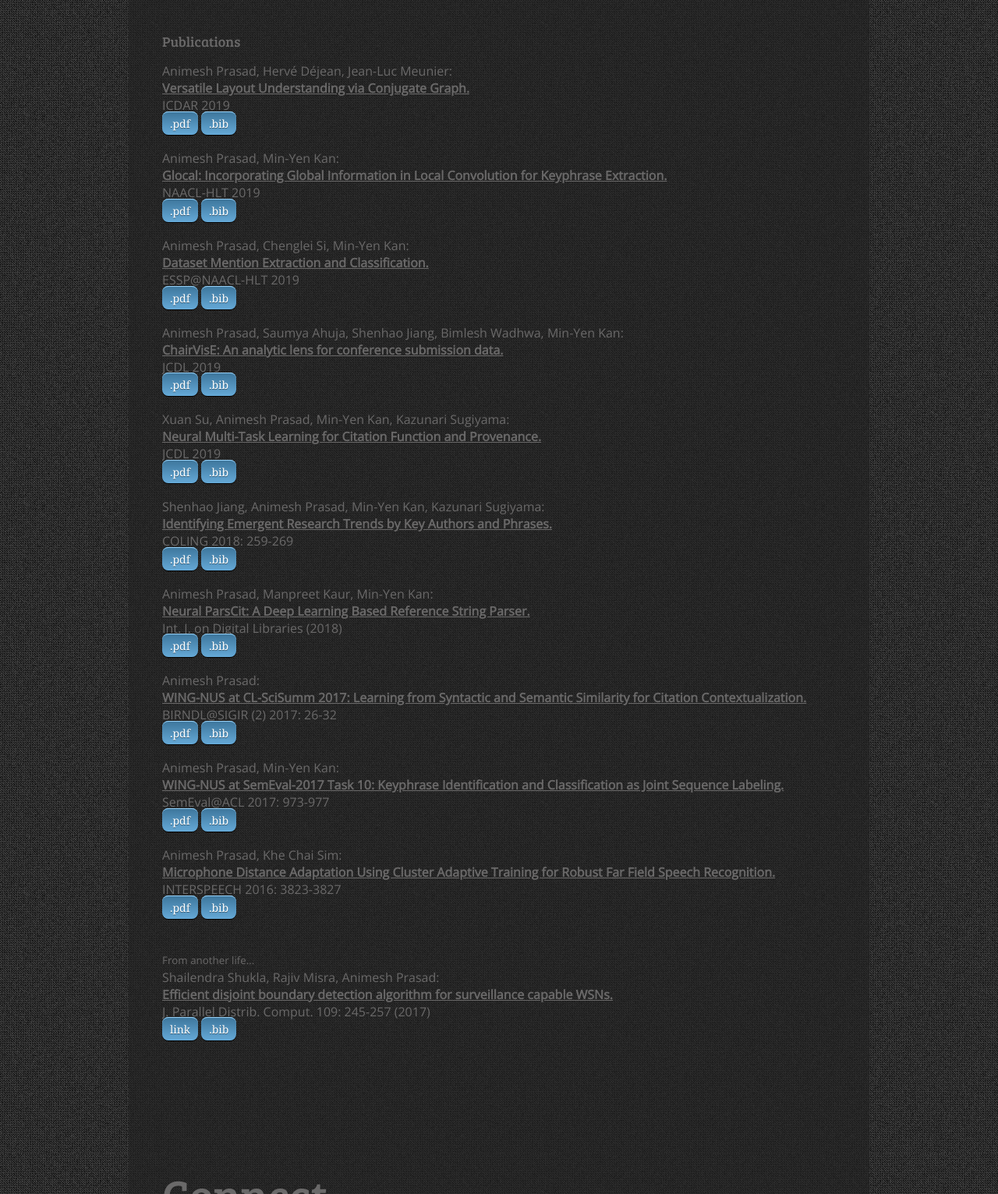
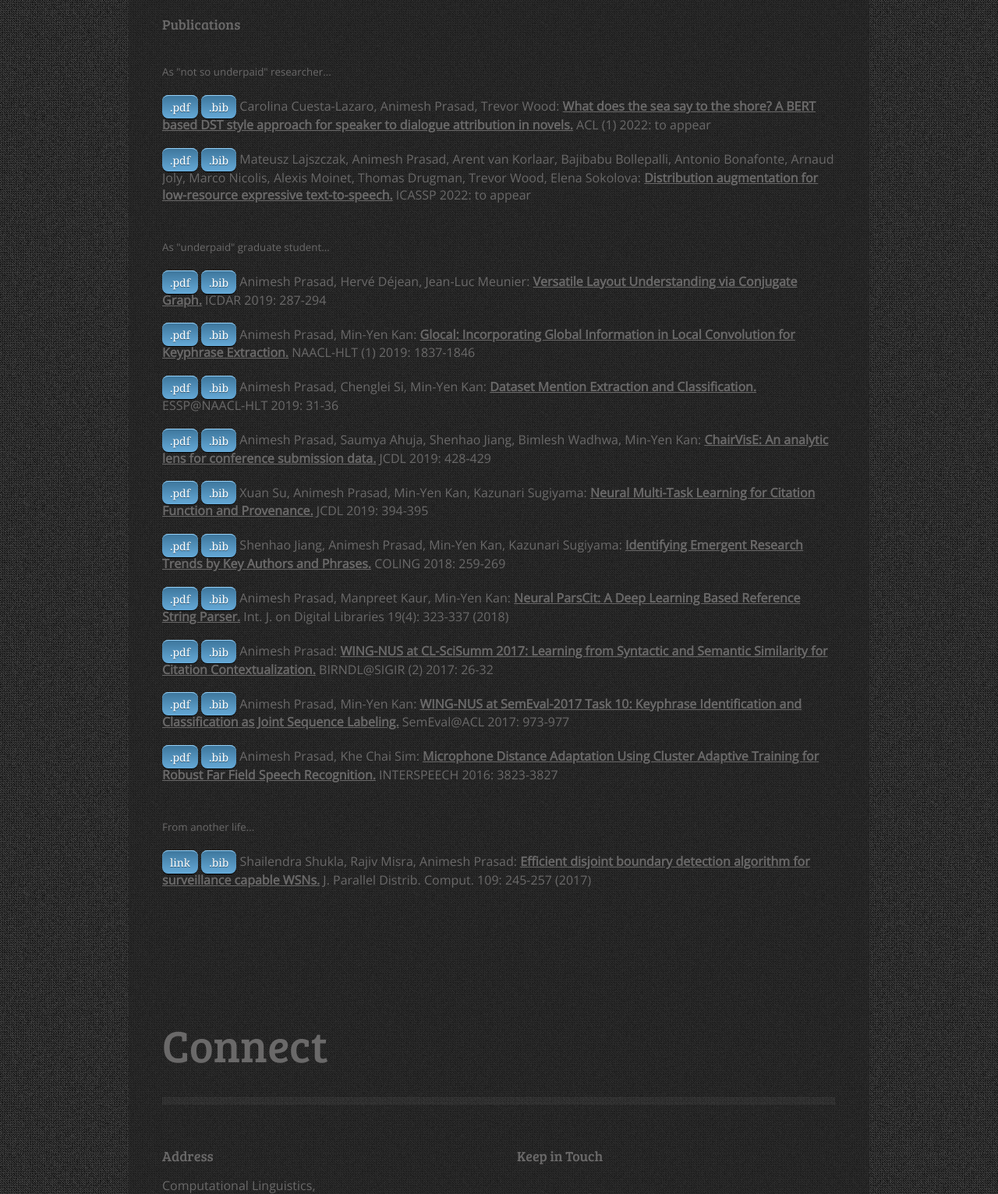
Before and after one commit to animeshprasad/animeshprasad.github.io, a plain HTML site: page index.html in a window 1280 px wide. Shown: the part 1020-2552 px from the top of the page at 78% size. Drawn offline with nearby package versions, Linux system fonts and the light colour scheme.

Commit message:
icassp and acl

```diff
--- a/index.html
+++ b/index.html
@@ -38,7 +38,7 @@
         <div class="top-divider"></div>
         <div class="content">
         	<img src="images/animesh.jpg" width="40%" height="40%"/>
-	    <p style="font-size:16px">Hi! You have reached my personal webpage. I am an Applied Scientist at Amazon Text to Speech Research Team at Cambridge, UK. Prior to this, I was a PhD candidate at <a href="http://www.comp.nus.edu.sg/">School of Computing</a>, <a href="http://www.nus.edu.sg/">National University of Singapore</a>, where I was associated with the <a href="http://wing.comp.nus.edu.sg/"> Web Information Retrieval / Natural Language Processing Group (WING)</a> and was advised by associate professor Dr. <a href="https://www.comp.nus.edu.sg/~kanmy/">Min-Yen Kan</a>. For little under an year, I also had an appointment at <a href="http://nus.edu.sg/alset/index.html">Institute for Application of Learning Sciences and Educational Technologies </a> as a Research Assistant.</p>
+	    <p style="font-size:16px">Hi! You have reached my (intermittently updated) personal webpage. I am an Applied Scientist at Amazon, UK. Prior to this, I was a PhD candidate at <a href="http://www.comp.nus.edu.sg/">School of Computing</a>, <a href="http://www.nus.edu.sg/">National University of Singapore</a>, where I was associated with the <a href="http://wing.comp.nus.edu.sg/"> Web Information Retrieval / Natural Language Processing Group (WING)</a> and was advised by associate professor Dr. <a href="https://www.comp.nus.edu.sg/~kanmy/">Min-Yen Kan</a>. For little under an year, I also had an appointment at <a href="http://nus.edu.sg/alset/index.html">Institute for Application of Learning Sciences and Educational Technologies </a> as a Research Assistant.</p>
             <p style="font-size:16px">Prior to joining NUS, I graduated with a B.Tech. in Computer Science and Engineering from <a href="http://www.iitp.ac.in/">Indian Institute of Technology, Patna</a>. I also worked for an year at Cisco Systems as Software Development Engineer and did internship at Mentor Graphics. I also spent four months as PhD research intern at <a href="http://www.europe.naverlabs.com"> Naver Labs Europe </a> (erstwhile Xerox Research Center Europe).<!-- Here is my <a href="animeshprasad.pdf">CV</a>.--></p>
         </div>
     </div>
@@ -51,26 +51,39 @@
         <div class="content">
 
             <b><h2>Publications</h2></b>
-            <p style="font-size:16px">
-<a href="#">Animesh Prasad</a>, Hervé Déjean, Jean-Luc Meunier: <br> <b><u> Versatile Layout Understanding via Conjugate Graph. </u></b> <br>  ICDAR 2019 <br>  <a href="resources/c4.pdf" class="button">.pdf</a> <a href="resources/c4_bib.txt" class="button">.bib</a> <br><br>
-      <a href="#">Animesh Prasad</a>, Min-Yen Kan: <br> <b><u> Glocal: Incorporating Global Information in Local Convolution for Keyphrase Extraction. </u></b> <br>  NAACL-HLT 2019 <br>  <a href="resources/c3.pdf" class="button">.pdf</a> <a href="resources/c3_bib.txt" class="button">.bib</a> <br><br>
-	    <a href="#">Animesh Prasad</a>, Chenglei Si, Min-Yen Kan: <br> <b><u> Dataset Mention Extraction and Classification. </u></b> <br>  ESSP@NAACL-HLT 2019 <br> <a href="resources/w3.pdf" class="button">.pdf</a> <a href="resources/w3_bib.txt" class="button">.bib</a> <br><br>
-            <a href="#">Animesh Prasad</a>,  Saumya Ahuja, Shenhao Jiang, Bimlesh Wadhwa, Min-Yen Kan: <br> <b><u> ChairVisE: An analytic lens for conference submission data. </u></b> <br>  JCDL 2019 <br> <a href="resources/p2.pdf" class="button">.pdf</a> <a href="resources/p2_bib.txt" class="button">.bib</a> <br><br>
-	    Xuan Su, <a href="#">Animesh Prasad</a>, Min-Yen Kan, Kazunari Sugiyama: <br> <b><u> Neural Multi-Task Learning for Citation Function and Provenance. </u></b> <br>  JCDL 2019 <br> <a href="resources/p1.pdf" class="button">.pdf</a> <a href="resources/p1_bib.txt" class="button">.bib</a> <br><br>
-	    Shenhao Jiang, <a href="#">Animesh Prasad</a>, Min-Yen Kan, Kazunari Sugiyama: <br> <b><u>Identifying Emergent Research Trends by Key Authors and
-  Phrases.</u></b> <br> COLING 2018: 259-269 <br>  <a href="resources/c2.pdf" class="button">.pdf</a> <a href="resources/c2_bib.txt" class="button">.bib</a> <br><br>
-            <a href="#">Animesh Prasad</a>, Manpreet Kaur, Min-Yen Kan: <br> <b><u>Neural ParsCit: A  Deep Learning Based Reference String Parser.</u></b> <br> Int. J. on Digital Libraries (2018)<br>  <a href="resources/j2.pdf" class="button">.pdf</a> <a href="resources/j2_bib.txt" class="button">.bib</a> <br><br>
-            <a href="#">Animesh Prasad</a>: <br> <b><u> WING-NUS at CL-SciSumm 2017: Learning from Syntactic and Semantic Similarity for Citation Contextualization.</u></b> <br>  BIRNDL@SIGIR (2) 2017: 26-32 <br>  <a href="resources/w2.pdf" class="button">.pdf</a> <a href="resources/w2_bib.txt" class="button">.bib</a>  <br><br>
-            <a href="#">Animesh Prasad</a>, Min-Yen Kan: <br> <b><u>WING-NUS at SemEval-2017 Task 10:  Keyphrase Identification and Classification as Joint Sequence Labeling.</u></b> <br>  SemEval@ACL 2017: 973-977 <br><a href="resources/w1.pdf" class="button">.pdf</a> <a href="resources/w1_bib.txt" class="button">.bib</a>  <br><br>
-            <a href="#">Animesh Prasad</a>, Khe Chai Sim: <br> <b><u>Microphone Distance Adaptation Using Cluster Adaptive Training for Robust Far Field Speech Recognition.</u></b> <br> INTERSPEECH 2016: 3823-3827 <br><a href="resources/c1.pdf" class="button">.pdf</a> <a href="resources/c1_bib.txt" class="button">.bib</a>  <br><br>
 
 
-<br>
-<small>From another life...</small>
-<br>
 
-	Shailendra Shukla, Rajiv Misra, <a href="#">Animesh Prasad</a>: <br>
-<b><u>Efficient disjoint boundary detection algorithm for surveillance capable WSNs.</u></b> <br> J. Parallel Distrib. Comput. 109: 245-257 (2017) <br>  <a href="http://dx.doi.org/10.1016/j.jpdc.2017.06.002" class="button">link</a> <a href="resources/j1_bib.txt" class="button">.bib</a>
+            <p style="font-size:16px">
+
+            <br>
+            <small>As "not so underpaid" researcher...</small>
+            <br> <br>
+
+                <a href="resources/c6.pdf" class="button">.pdf</a> <a href="resources/c6_bib.txt" class="button">.bib</a> Carolina Cuesta-Lazaro, <a href="#">Animesh Prasad</a>, Trevor Wood: <b><u>What does the sea say to the shore? A BERT based DST style approach for speaker to dialogue attribution in novels.</u></b>  ACL (1) 2022: to appear   <br><br>
+                <a href="resources/c5.pdf" class="button">.pdf</a> <a href="resources/c5_bib.txt" class="button">.bib</a>  Mateusz Lajszczak, <a href="#">Animesh Prasad</a>, Arent van Korlaar, Bajibabu Bollepalli, Antonio Bonafonte, Arnaud Joly, Marco Nicolis, Alexis Moinet, Thomas Drugman, Trevor Wood, Elena Sokolova:  <b><u>Distribution augmentation for low-resource expressive text-to-speech.</u></b>  ICASSP 2022:  to appear   <br><br>
+
+
+            <br>
+            <small>As "underpaid" graduate student...</small>
+            <br> <br>
+
+                <a href="resources/c4.pdf" class="button">.pdf</a> <a href="resources/c4_bib.txt" class="button">.bib</a> <a href="#">Animesh Prasad</a>, Hervé Déjean, Jean-Luc Meunier: <b><u>Versatile Layout Understanding via Conjugate Graph.</u></b>  ICDAR 2019: 287-294                <br><br>
+                <a href="resources/c3.pdf" class="button">.pdf</a> <a href="resources/c3_bib.txt" class="button">.bib</a> <a href="#">Animesh Prasad</a>, Min-Yen Kan:  <b><u>Glocal: Incorporating Global Information in Local Convolution for Keyphrase Extraction.</u></b>  NAACL-HLT (1) 2019: 1837-1846                <br><br>
+                <a href="resources/w3.pdf" class="button">.pdf</a> <a href="resources/w3_bib.txt" class="button">.bib</a> <a href="#">Animesh Prasad</a>, Chenglei Si, Min-Yen Kan:  <b><u>Dataset Mention Extraction and Classification.</u></b>   ESSP@NAACL-HLT 2019: 31-36  <br><br>
+                <a href="resources/p2.pdf" class="button">.pdf</a> <a href="resources/p2_bib.txt" class="button">.bib</a> <a href="#">Animesh Prasad</a>,  Saumya Ahuja, Shenhao Jiang, Bimlesh Wadhwa, Min-Yen Kan:  <b><u>ChairVisE: An analytic lens for conference submission data.</u></b>   JCDL 2019: 428-429  <br><br>
+                <a href="resources/p1.pdf" class="button">.pdf</a> <a href="resources/p1_bib.txt" class="button">.bib</a> Xuan Su, <a href="#">Animesh Prasad</a>, Min-Yen Kan, Kazunari Sugiyama:  <b><u>Neural Multi-Task Learning for Citation Function and Provenance.</u></b>  JCDL 2019: 394-395 <br><br>
+                <a href="resources/c2.pdf" class="button">.pdf</a> <a href="resources/c2_bib.txt" class="button">.bib</a> Shenhao Jiang, <a href="#">Animesh Prasad</a>, Min-Yen Kan, Kazunari Sugiyama:  <b><u>Identifying Emergent Research Trends by Key Authors and Phrases.</u></b>  COLING 2018: 259-269    <br><br>
+                <a href="resources/j2.pdf" class="button">.pdf</a> <a href="resources/j2_bib.txt" class="button">.bib</a> <a href="#">Animesh Prasad</a>, Manpreet Kaur, Min-Yen Kan: <b><u>Neural ParsCit: A  Deep Learning Based Reference String Parser.</u></b>  Int. J. on Digital Libraries 19(4): 323-337  (2018)    <br><br>
+                <a href="resources/w2.pdf" class="button">.pdf</a> <a href="resources/w2_bib.txt" class="button">.bib</a> <a href="#">Animesh Prasad</a>:  <b><u> WING-NUS at CL-SciSumm 2017: Learning from Syntactic and Semantic Similarity for Citation Contextualization.</u></b>   BIRNDL@SIGIR (2) 2017: 26-32    <br><br>
+                <a href="resources/w1.pdf" class="button">.pdf</a> <a href="resources/w1_bib.txt" class="button">.bib</a> <a href="#">Animesh Prasad</a>, Min-Yen Kan: <b><u>WING-NUS at SemEval-2017 Task 10:  Keyphrase Identification and Classification as Joint Sequence Labeling.</u></b>   SemEval@ACL 2017: 973-977   <br><br>
+                <a href="resources/c1.pdf" class="button">.pdf</a> <a href="resources/c1_bib.txt" class="button">.bib</a> <a href="#">Animesh Prasad</a>, Khe Chai Sim:  <b><u>Microphone Distance Adaptation Using Cluster Adaptive Training for Robust Far Field Speech Recognition.</u></b> INTERSPEECH 2016: 3823-3827   <br><br>
+
+
+            <br>
+            <small>From another life...</small>
+            <br> <br>
+	            <a href="http://dx.doi.org/10.1016/j.jpdc.2017.06.002" class="button">link</a> <a href="resources/j1_bib.txt" class="button">.bib</a> Shailendra Shukla, Rajiv Misra, <a href="#">Animesh Prasad</a>:  <b><u>Efficient disjoint boundary detection algorithm for surveillance capable WSNs.</u></b> J. Parallel Distrib. Comput. 109: 245-257 (2017)
 
             </p>
 
```
Also changed, not shown: 2 other files.
